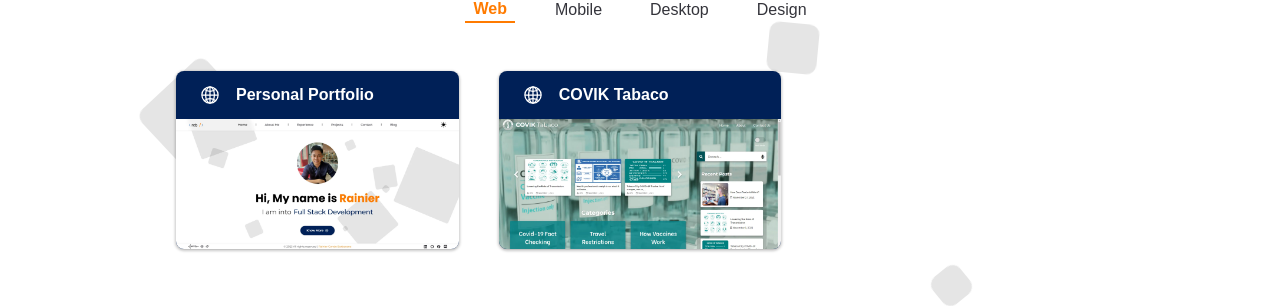
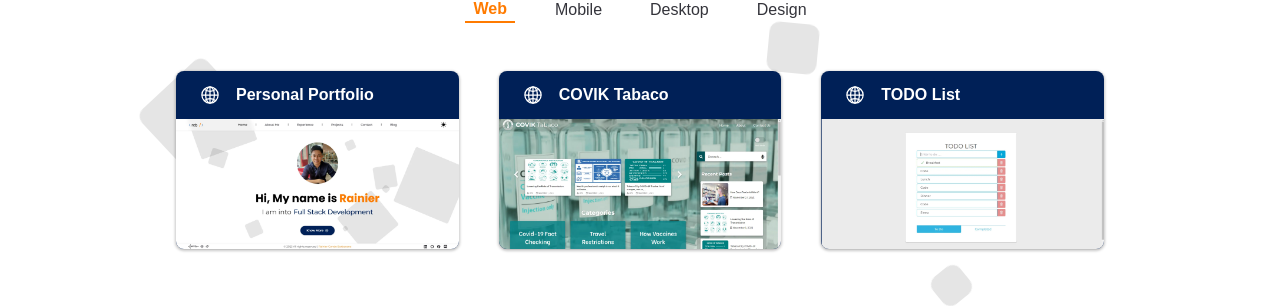
Before and after one commit to MasterRAIN/my-portfolio-website, a React (Create React App) app: page /projects in a window 1280 px wide. Shown: the part 187-493 px from the top of the page. Built offline with nearby package versions, Linux system fonts and the light colour scheme.

Commit message:
added project

```diff
--- a/src/Pages/Projects.jsx
+++ b/src/Pages/Projects.jsx
@@ -20,7 +20,7 @@ function Projects() {
       image: process.env.PUBLIC_URL + "/Images/Projects/personal-portfolio.webp",
       category: 'Web',
       stacks: ["React JS", "Tailwind CSS", "Netlify"],
-      link: 'https://rainiercondebarbacena.netlify.app',
+      link: 'https://rainiercondebarbacena.netlify.app/',
     },
     {
       id: 0,
@@ -30,6 +30,15 @@ function Projects() {
       category: 'Web',
       stacks: ["HTML", "CSS", "Javascript", "JQuery", "PHP", "MySQL"],
       link: '',
+    },
+    {
+      id: 0,
+      title: 'TODO List',
+      icon: 'globe-outline',
+      image: process.env.PUBLIC_URL + "/Images/Projects/todo-list.webp",
+      category: 'Web',
+      stacks: ["React JS", "CSS", "Netlify"],
+      link: 'https://rainier-todolist.netlify.app/',
     },
   ]
 
```
Also changed, not shown: public/Images/Projects/todo-list.webp (added).
